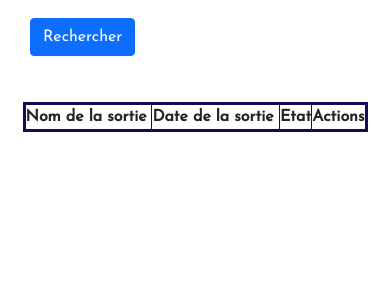
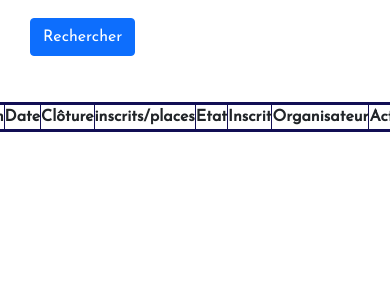
Before and after one commit to hrichard-eni/projetSortir, a Symfony app: template templates/main/home.html.twig in a window 390 px wide; the page is wider, and only the part inside the window is pictured. Shown: the part 282-582 px from the top of that part. Run offline with Twig, Linux system fonts and the light colour scheme; the template is opened without the code that fills it, so the values that code supplies are empty; form fields are guessed from the names that the template uses; some libraries are stand-ins or nearby versions.

Commit message:
Responsive mobile

```diff
--- a/templates/main/home.html.twig
+++ b/templates/main/home.html.twig
@@ -84,10 +84,14 @@
             <table id="tab_sorties" class="col-10" >
                 <thead>
                 <tr>
-                    <th >Nom de la sortie</th>
-                    <th >Date de la sortie</th>
-                    <th >Etat</th>
-                    <th >Actions</th>
+                    <th>Nom</th>
+                    <th>Date</th>
+                    <th>Clôture</th>
+                    <th>inscrits/places</th>
+                    <th>Etat</th>
+                    <th>Inscrit</th>
+                    <th>Organisateur</th>
+                    <th>Actions</th>
                 </tr>
                 </thead>
                 <tbody id="lignesSorties">
@@ -97,17 +101,26 @@
                             data-date-debut="{{ sortie.dateHeureDebut|date("d/m/Y", "Europe/Paris")}}"
                             data-date-fin="{{ sortie.dateLimiteInscription|date("d/m/Y", "Europe/Paris")}}"
                             data-organisateur-id="{{ sortie.organisateur.id }}"
+                            data-id-sortie="{{ sortie.id }}"
                         >
-                            <td > <a href="{{ path('sorties_detail', {id:sortie.id })}}">{{ sortie.nom }}</a></td>
-                            <td >{{ sortie.dateHeureDebut|date("d/m/Y H:i") }}</td>
-                            <td class="col-1">{% if (sortie.dateLimiteInscription > date("now")) %}
+                            <td> <a href="{{ path('sorties_detail', {id:sortie.id })}}">{{ sortie.nom }}</a></td>
+                            <td>{{ sortie.dateHeureDebut|date("d/m/Y H:i") }}</td>
+                            <td>{{ sortie.dateLimiteInscription|date("d/m/Y H:i") }}</td>
+                            <td>{{ sortie.participants|length }}/{{ sortie.nbInscriptionsMax }}</td>
+                            <td>{% if (sortie.dateLimiteInscription > date("now")) %}
                                     Ouverte
                                 {% elseif (sortie.dateHeureDebut < date("now")) %}
                                     Passée
                                 {% elseif (sortie.dateLimiteInscription < date("now")) and (sortie.dateHeureDebut > date("now"))  %}
                                     Cloturée
                                 {% endif %}</td>
-                            <td >
+                            <td>
+                                {% if sortie.isParticipant (app.user.id) and app.user.id != sortie.organisateur.id%}
+                                    X
+                                {% endif %}
+                            </td>
+                            <td>{{ sortie.organisateur.pseudo }}</td>
+                            <td class="col-1 center">
                                 {% if sortie.isParticipant (app.user.id) and (sortie.dateLimiteInscription > date("now")) and app.user.id != sortie.organisateur.id %}
                                     <a href="{{ path('desinscription_sortie',{id:sortie.id}) }}"><button class="btn btn-danger"
                                                                                                          type="button" style="opacity: 80%">Se désister</button></a>
```
Also changed, not shown: public/css/app.css.
